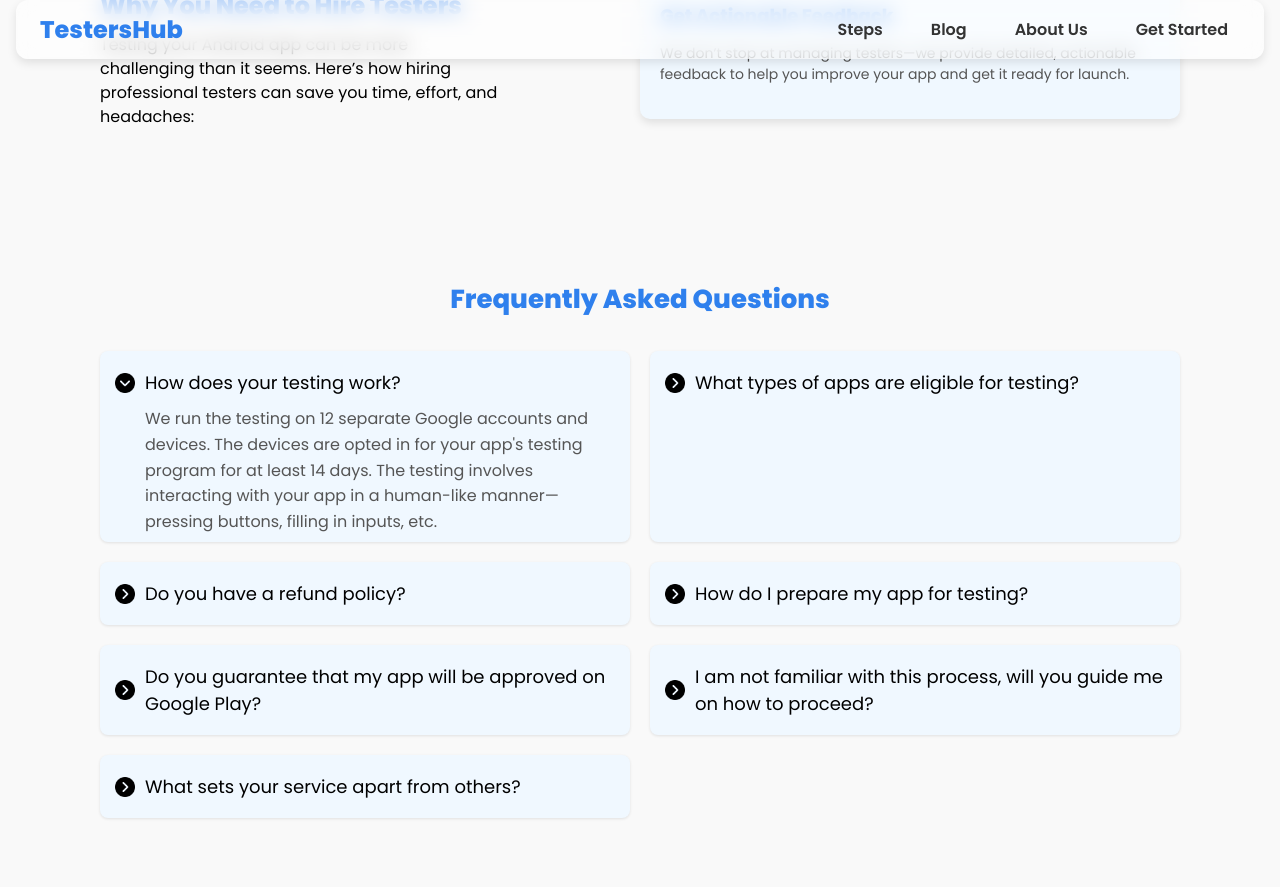
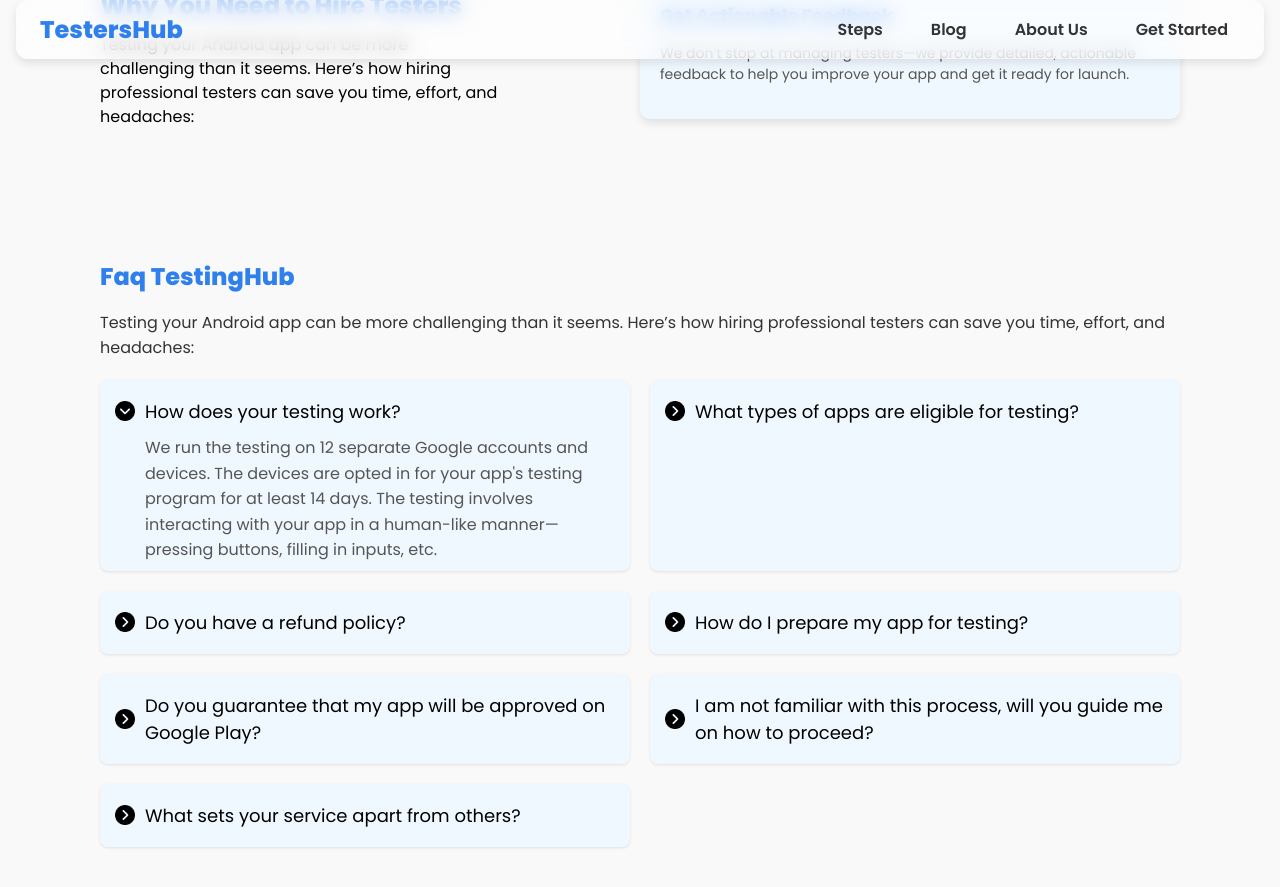
Before and after one commit to teekamsuthar/12testersgoogleplay.com, a Jekyll site: the page index.html, which Jekyll copies as it is, in a window 1280 px wide and 900 px high, scrolled down 3137 px. Shown: the top 887 px of the window. Built offline with Jekyll 4.4.1, drawn with Linux system fonts in a browser that asks for light colours; comment, search, counter and statistics services are not loaded; some of the changed text lies outside the part shown.

Commit message:
Update index.html

```diff
--- a/index.html
+++ b/index.html
@@ -95,7 +95,6 @@
 
         </div>
       </section>
-
       <!-- Steps Section -->
      <section id="how-it-works" class="steps container">
       <h2>How It Works</h2>
@@ -214,8 +213,13 @@
 
 
        <!-- faq section -->
-       <section id="faq" class="faq-container container">
-        <h2>Frequently Asked Questions</h2>
+       <section class="faq-section container">
+        <div class="left-section-hire">
+          <h2 class="section-heading">Faq TestingHub </h2>
+          <p>Testing your Android app can be more challenging than it seems. Here’s how hiring professional testers can save you time, effort, and headaches:
+          </p>
+        </div>
+        <div class="right-faq-section">
           <div class="faq-grid">
             <!-- FAQ 1 -->
             <div class="faq-item">
@@ -277,6 +281,7 @@
                 What sets your service apart from others?</h3>
               <p class="faq-answer">
                 We are a team of mobile developers who have developed hundreds of different apps and published them on various app stores. Therefore, we possess extensive knowledge and are well-versed in the procedures. Who better than a programmer themselves to test the app?            </p>
+            </div>
           </div>
         </div>
       </section>
```
Also changed, not shown: other parts of index.html (+0 -1 lines). Lines whose indentation alone changed are shown as unchanged.
